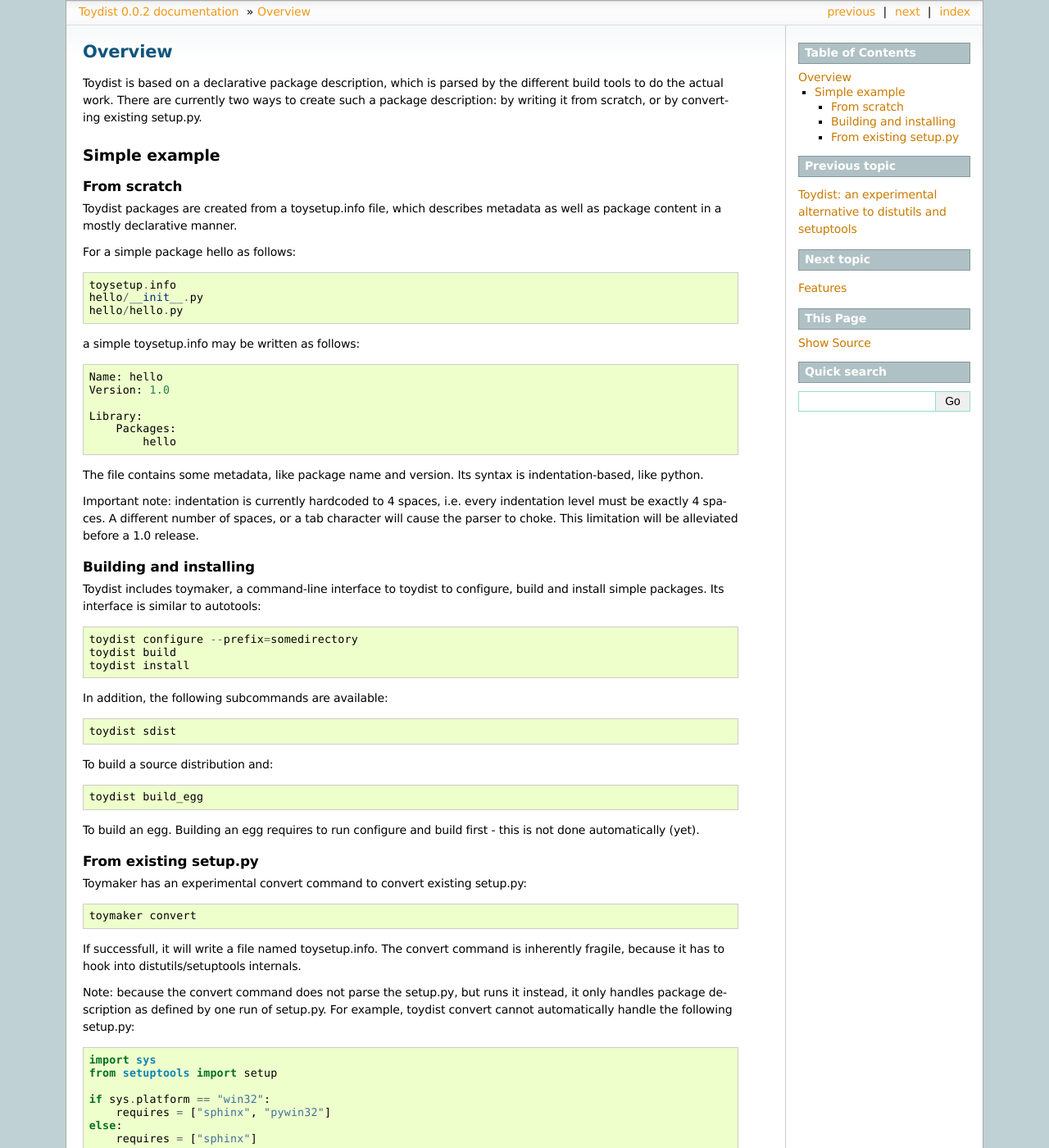
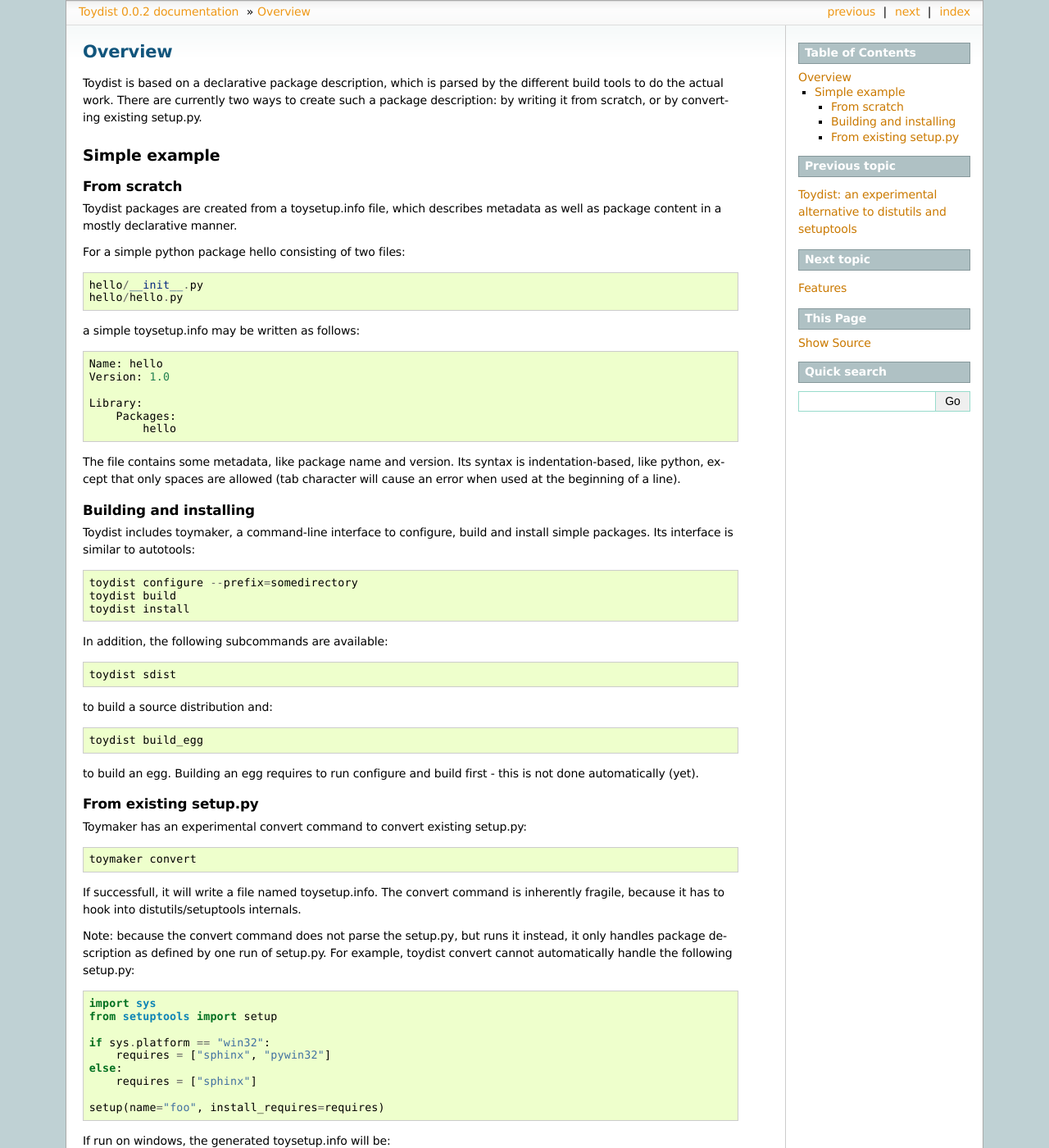
Before and after one commit to cournape/Bento, a Sphinx documentation site: the page built from doc/source/overview.rst, in a window 1280 px wide and 1400 px high. Shown: the whole window at 82% size. Built offline with Sphinx 7.4.7, drawn with Linux system fonts in a browser that asks for light colours; the version number is read from the project's files by our own code; some of the changed text lies outside the part shown.

Commit message:
DOC: fix a few typos, grammar and a few enhancements suggested by stefan.

```diff
--- a/doc/source/.templates/index.html
+++ b/doc/source/.templates/index.html
@@ -5,8 +5,9 @@
 {% block body %}
   <h1>{{ project }} documentation (release {{release}})</h1>
 
-  <p>Welcome to toydist main documentation. Toydist is a tool to package python
-  packages, without using distutils or setuptools. </p>
+  <p>Welcome to toydist main documentation. Toydist is a tool to package,
+  distribute and deploy python code: it is an alternative to distutils,
+  setuptools and distribute.</p>
 
   <h2>Sections</h2>
 <!--
--- a/doc/source/faq.rst
+++ b/doc/source/faq.rst
@@ -2,8 +2,8 @@
 FAQ
 ===
 
-Why creating a new tool ?
-=========================
+Why to create a new tool ?
+==========================
 
 Toydist is mainly born out of my frustration with distutils while dealing with
 complex build issues in NumPy and SciPy. I found distutils poorly documented,
--- a/doc/source/overview.rst
+++ b/doc/source/overview.rst
@@ -38,9 +38,8 @@
 Toydist packages are created from a toysetup.info file, which describes
 metadata as well as package content in a mostly declarative manner.
 
-For a simple package hello as follows::
+For a simple python package hello consisting of two files::
 
-    toysetup.info
     hello/__init__.py
     hello/hello.py
 
@@ -54,18 +53,14 @@
             hello
 
 The file contains some metadata, like package name and version. Its syntax is
-indentation-based, like python.
-
-Important note: indentation is currently hardcoded to 4 spaces, i.e. every
-indentation level must be exactly 4 spaces. A different number of spaces, or a
-tab character will cause the parser to choke. This limitation will be
-alleviated before a 1.0 release.
+indentation-based, like python, except that only spaces are allowed (tab
+character will cause an error when used at the beginning of a line).
 
 Building and installing
 ~~~~~~~~~~~~~~~~~~~~~~~
 
-Toydist includes toymaker, a command-line interface to toydist to configure,
-build and install simple packages. Its interface is similar to autotools::
+Toydist includes toymaker, a command-line interface to configure, build and
+install simple packages. Its interface is similar to autotools::
 
     toydist configure --prefix=somedirectory
     toydist build
@@ -75,11 +70,11 @@
 
     toydist sdist
 
-To build a source distribution and::
+to build a source distribution and::
 
     toydist build_egg
 
-To build an egg. Building an egg requires to run configure and build first -
+to build an egg. Building an egg requires to run configure and build first -
 this is not done automatically (yet).
 
 From existing setup.py
```
Also changed, not shown: other parts of doc/source/overview.rst (+12 -0 lines), 1 other file.
